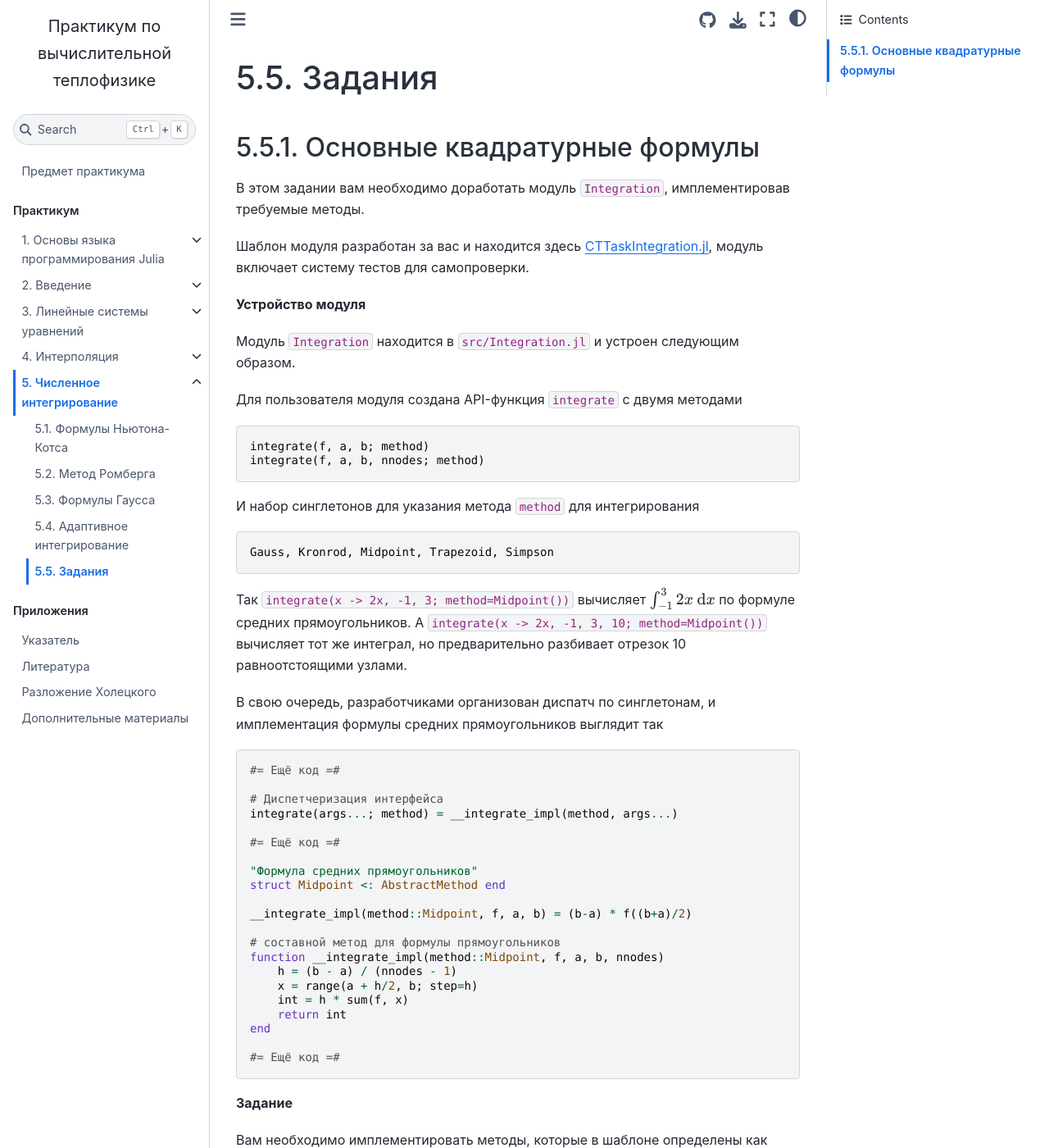
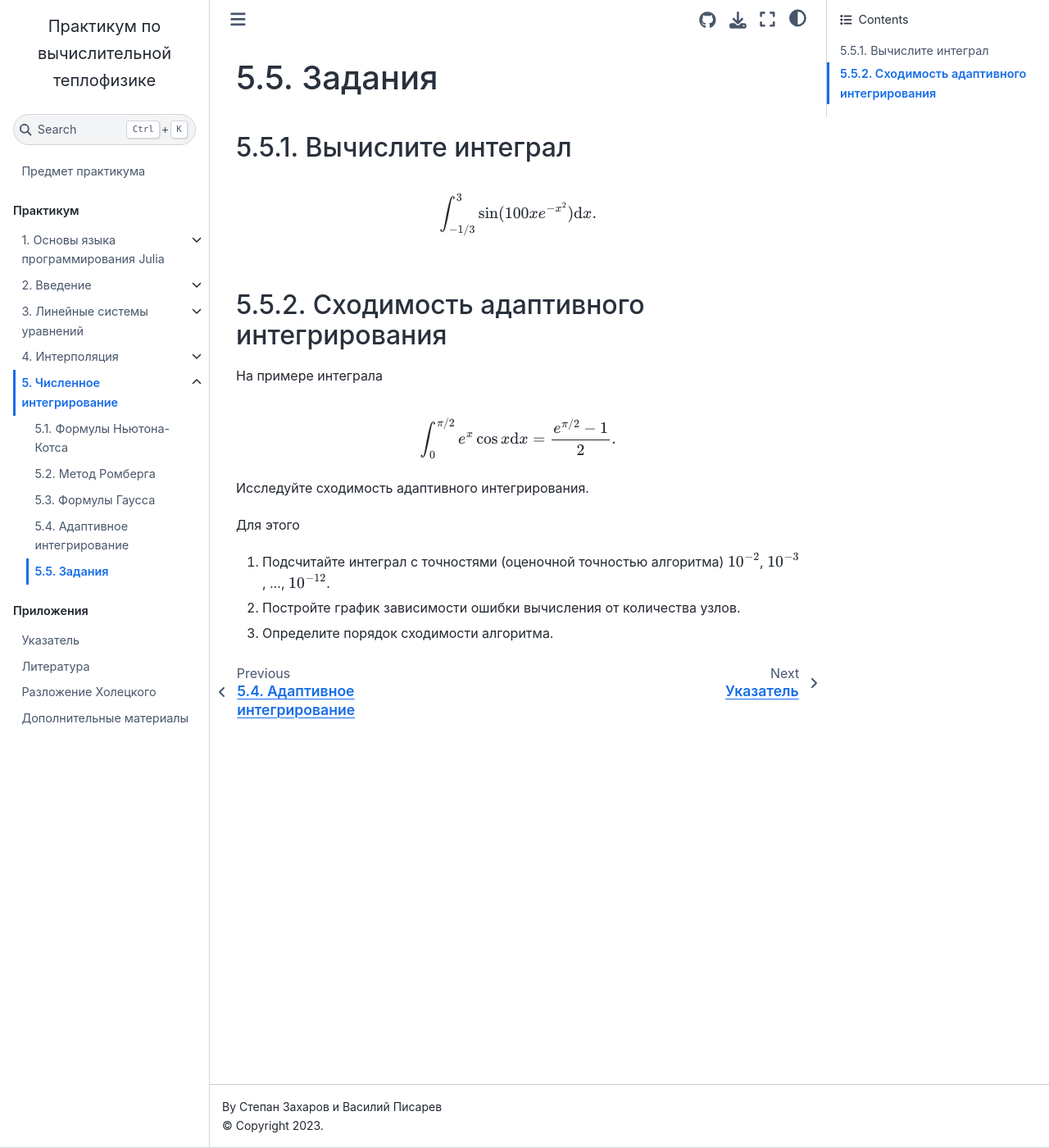
Before and after one commit to stepanzh/computational_thermodynamics, a Jupyter Book: the page built from book/integration/ex.md, in a window 1280 px wide and 1400 px high. Shown: the whole window at 82% size. Built offline with Jupyter Book 1.0.4 settings and Sphinx 7.4.7 and the Sphinx Book theme 1.1.4, drawn with Linux system fonts in a browser that asks for light colours; some of the changed text lies outside the part shown.

Commit message:
Новое задание по интегрированию

````diff
--- a/book/integration/ex.md
+++ b/book/integration/ex.md
@@ -1,61 +1,23 @@
 # Задания
 
-## Основные квадратурные формулы
+## Вычислите интеграл
 
-В этом задании вам необходимо доработать модуль `Integration`, имплементировав требуемые методы.
+$$
+\int_{-1/3}^3 \sin(100 x e^{-x^2}) \diff x.
+$$
 
-Шаблон модуля разработан за вас и находится здесь [CTTaskIntegration.jl](https://github.com/stepanzh/CTTaskIntegration.jl), модуль включает систему тестов для самопроверки.
+## Сходимость адаптивного интегрирования
 
-**Устройство модуля**
+На примере интеграла
 
-Модуль `Integration` находится в `src/Integration.jl` и устроен следующим образом.
+$$
+\int_0^{\pi/2} e^x \cos x \diff x = \frac{e^{\pi/2} - 1}{2}.
+$$
 
-Для пользователя модуля создана API-функция `integrate` с двумя методами
+Исследуйте сходимость адаптивного интегрирования.
 
-```julia
-integrate(f, a, b; method)
-integrate(f, a, b, nnodes; method)
-```
+Для этого
 
-И набор синглетонов для указания метода `method` для интегрирования
-
-```julia
-Gauss, Kronrod, Midpoint, Trapezoid, Simpson
-```
-
-Так `integrate(x -> 2x, -1, 3; method=Midpoint())` вычисляет $\int_{-1}^3 2x\:\diff x$ по формуле средних прямоугольников. А `integrate(x -> 2x, -1, 3, 10; method=Midpoint())` вычисляет тот же интеграл, но предварительно разбивает отрезок 10 равноотстоящими узлами.
-
-В свою очередь, разработчиками организован диспатч по синглетонам, и имплементация формулы средних прямоугольников выглядит так
-
-```julia
-#= Ещё код =#
-
-# Диспетчеризация интерфейса
-integrate(args...; method) = __integrate_impl(method, args...)
-
-#= Ещё код =#
-
-"Формула средних прямоугольников"
-struct Midpoint <: AbstractMethod end
-
-__integrate_impl(method::Midpoint, f, a, b) = (b-a) * f((b+a)/2)
-
-# составной метод для формулы прямоугольников
-function __integrate_impl(method::Midpoint, f, a, b, nnodes)
-    h = (b - a) / (nnodes - 1)
-    x = range(a + h/2, b; step=h)
-    int = h * sum(f, x)
-    return int
-end
-
-#= Ещё код =#
-```
-
-
-**Задание**
-
-Вам необходимо имплементировать методы, которые в шаблоне определены как
-
-```julia
-__integrate_impl(method::T, f, a, b) = error("Не имплементирован")
-```
+1. Подсчитайте интеграл с точностями (оценочной точностью алгоритма) $10^{-2}$, $10^{-3}$, ..., $10^{-12}$.
+2. Постройте график зависимости ошибки вычисления от количества узлов.
+3. Определите порядок сходимости алгоритма.
````
